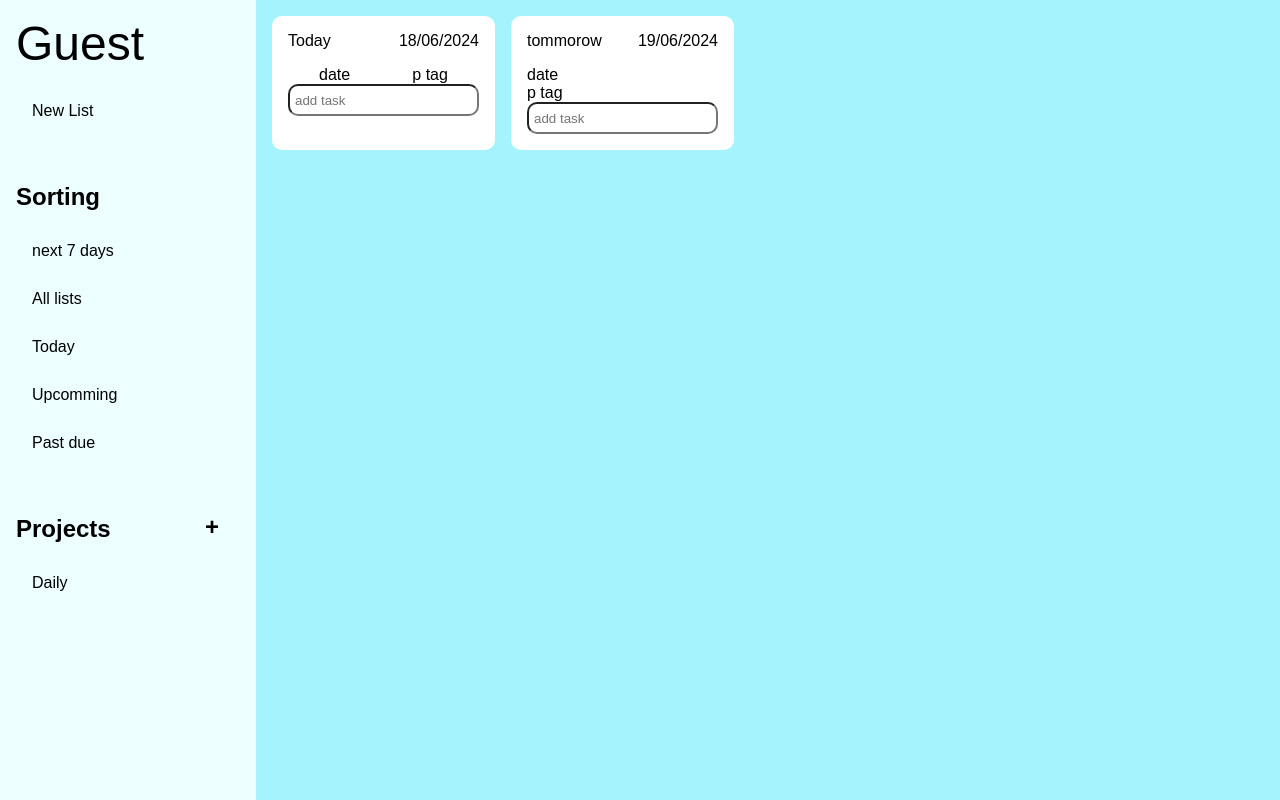
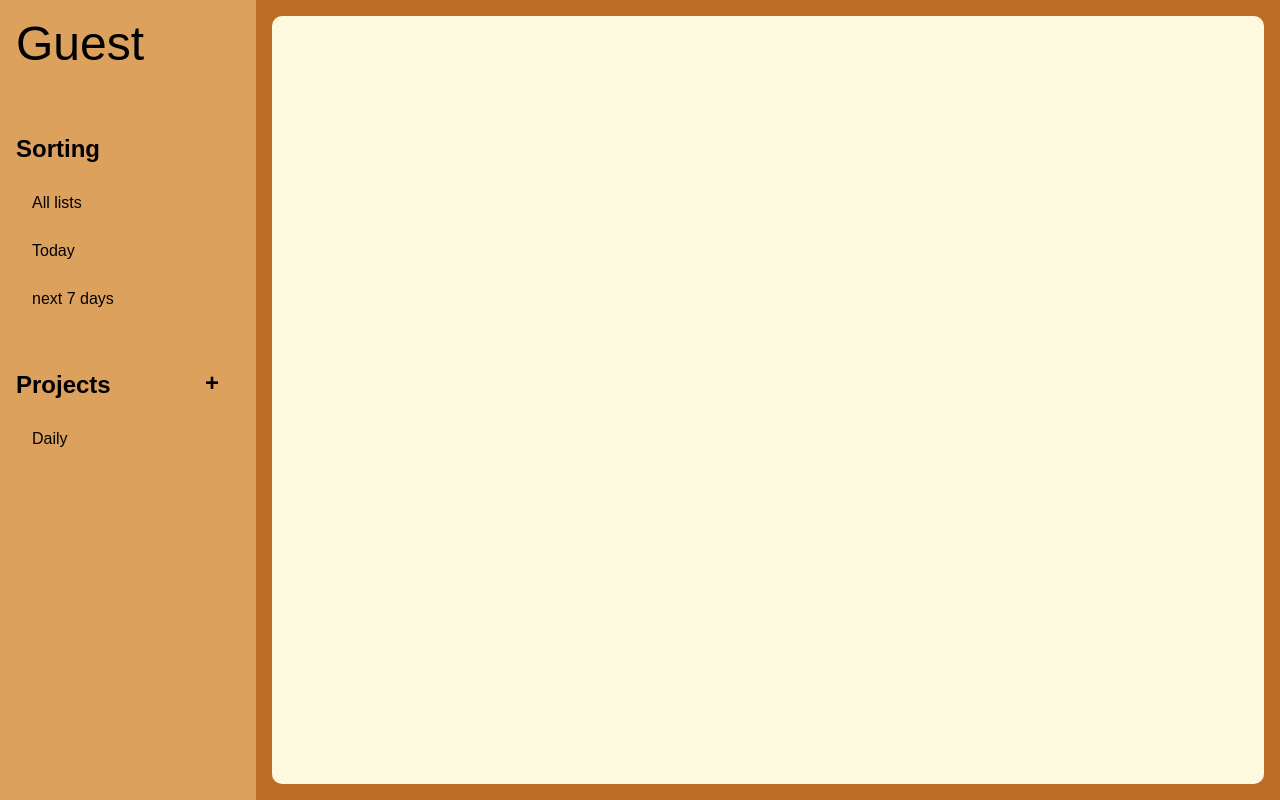
Before and after one commit to kon65138/todo_list, a website built with webpack: page src/index.html in a window 1280 px wide. Built offline with nearby package versions, Linux system fonts and the light colour scheme.

Commit message:
adjust side bar contents

```diff
--- a/src/index.html
+++ b/src/index.html
@@ -8,14 +8,11 @@
 <body>
     <div class="sidebar">
         <div class="user">Guest</div>
-        <button class="newTask sBtn"><div>New List</div></button>
         <div class="label"><div>Sorting</div></div>
         <div class="sorting">
-            <button class="next7D sBtn"><div>next 7 days</div></button>
             <button class="allTasks sBtn"><div>All lists</div></button>
             <button class="today sBtn"><div>Today</div></button>
-            <button class="upcoming sBtn"><div>Upcomming</div></button>
-            <button class="past sBtn"><div>Past due</div></button>
+            <button class="next7D sBtn"><div>next 7 days</div></button>
         </div>
         <div class="label"><div>Projects</div><button class="newProject">+</button></div>
         <div class="projects" >
@@ -23,44 +20,7 @@
         </div>
     </div>
     <div class="mainContent">
-        <div class="nxt7days">
-            <div class="day1">
-                <div class="header">
-                    <div class="title">Today</div>
-                    <div class="date">18/06/2024</div>
-                </div>
-                <div class="tasks"></div>
-                <div class="inpOptions">
-                    <div class="date">
-                        <button class="date">date</button>
-                    </div>
-                    <div class="priority">
-                        <button class="prio">p tag</button>
-                    </div>
-                </div>
-                <div class="textInput">
-                    <input type="text" placeholder="add task">
-                </div>
-            </div>
-            <div class="day2">
-                <div class="header">
-                    <div class="title">tommorow</div>
-                    <div class="date">19/06/2024</div>
-                </div>
-                <div class="tasks"></div>
-                <div class="newTask">
-                    <div class="date">
-                        <button class="date">date</button>
-                    </div>
-                    <div class="priority">
-                        <button class="prio">p tag</button>
-                    </div>
-                    <div class="textInput">
-                        <input type="text" placeholder="add task">
-                    </div>
-                </div>
-            </div>
-        </div>
+        <div class="page"></div>
      </div>
 </body>
 </html>
--- a/src/style.css
+++ b/src/style.css
@@ -19,7 +19,7 @@ body {
 }
 
 .sidebar {
-    background-color: #ecfeff;
+    background-color: #dda15e;
     display: flex;
     flex-direction: column;
 }
@@ -68,39 +68,14 @@ body {
 }
 
 .mainContent {
-    background-color: #a5f3fc;
+    background-color: #bc6c25;
     padding: 1rem;
-}
-
-.nxt7days {
-    display: flex;
-    gap: 1rem;
-}
-
-.nxt7days > div {
-    padding: 1rem;
-    border-radius: 10px;
-    background-color: white;
-    display: flex;
-    flex-direction: column;
-}
-
-.nxt7days > div > .header {
-    gap: 1rem;
-    justify-content: space-between;
-    display: flex;
-    margin-bottom: 1rem;
-}
-
-.nxt7days > div > .inpOptions {
-    justify-content: space-around;
     display: flex;
 }
 
-.nxt7days input {
-    width: 100%;
+.page {
+    display: flex;
+    flex: 1;
+    background-color: #fefae0;
     border-radius: 10px;
-    height: 2rem;
-    padding: 0 5px 0 5px;
-    margin: 0;
 }
```
Also changed, not shown: src/homepage.js (added).
